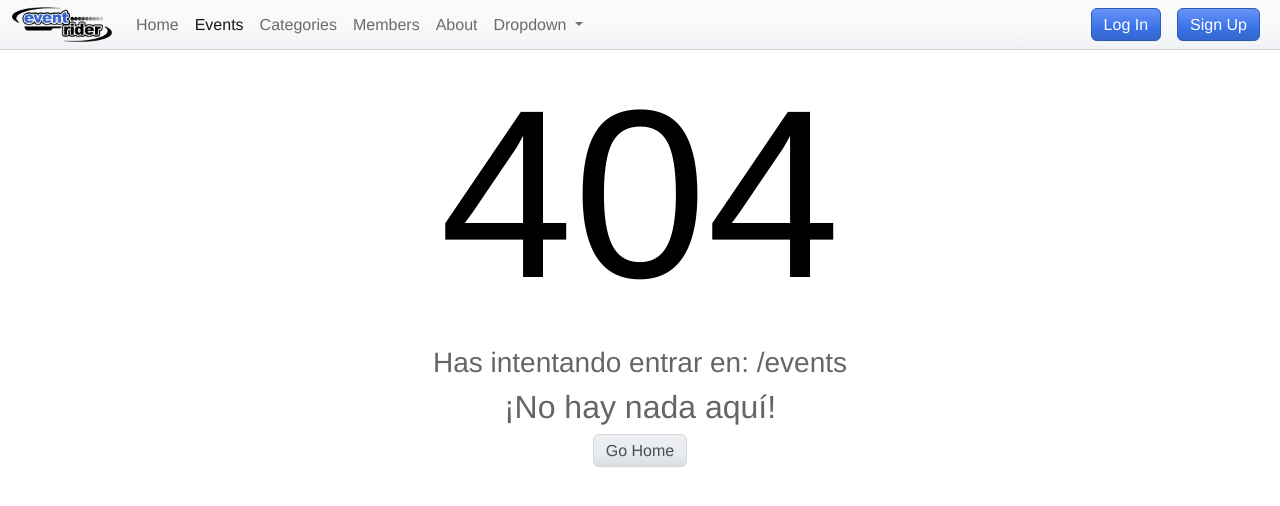
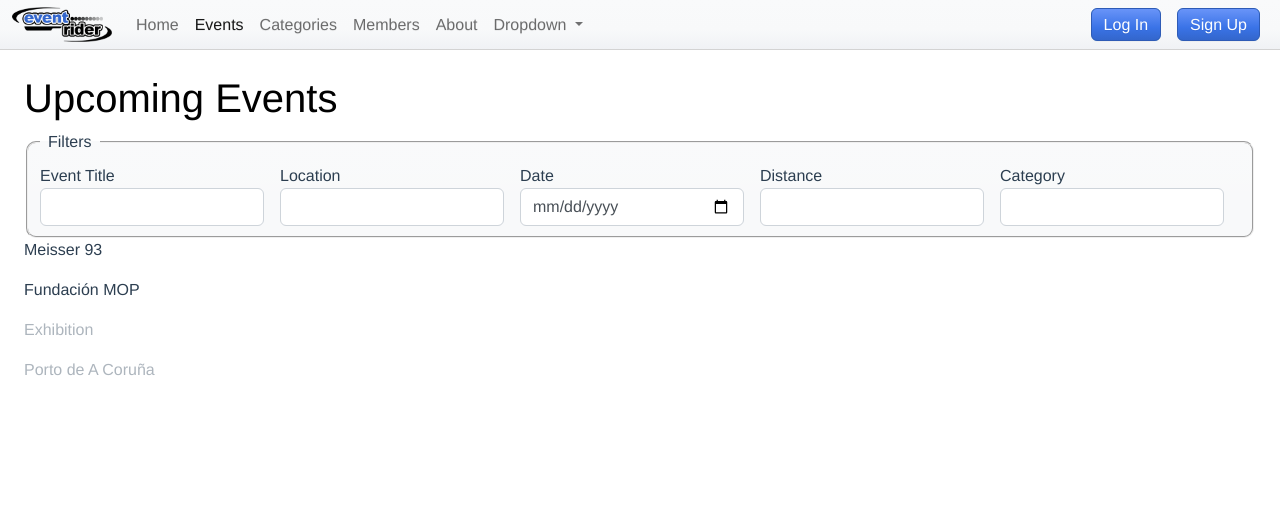
Before and after one commit to cristiancfm/event-rider-client, a Vue app: page /events in a window 1280 px wide. Before the commit this address had no page. Shown: the top 506 px of the page. Built offline with nearby package versions, Linux system fonts and the light colour scheme.

Commit message:
Added events page and filters

```diff
--- a/src/components/AppNavbar.vue
+++ b/src/components/AppNavbar.vue
@@ -1,5 +1,5 @@
 <template>
-  <nav class="navbar navbar-expand-lg bg-light p-0">
+  <nav class="navbar navbar-expand-md bg-light p-0">
     <div class="container-fluid">
       <router-link class="navbar-brand" to="/">
         <img
@@ -20,7 +20,7 @@
         <span class="navbar-toggler-icon"></span>
       </button>
       <div class="collapse navbar-collapse" id="navbarSupportedContent">
-        <ul class="navbar-nav me-auto mb-2 mb-lg-0">
+        <ul class="navbar-nav me-auto">
           <li class="nav-item">
             <router-link
               to="/"
--- /dev/null
+++ b/src/components/events/EventCard.vue
@@ -0,0 +1,14 @@
+<template>
+  <p>Meisser 93</p>
+  <p>Fundación MOP</p>
+  <p class="text-secondary">Exhibition</p>
+  <p class="text-secondary">Porto de A Coruña</p>
+</template>
+
+<script>
+export default {
+  name: "EventCard",
+};
+</script>
+
+<style scoped></style>
--- /dev/null
+++ b/src/components/events/EventFilters.vue
@@ -0,0 +1,54 @@
+<template>
+  <div>
+    <form>
+      <fieldset
+        class="reset-style bg-gradient bg-light"
+        style="border-radius: 10px"
+      >
+        <legend class="reset-style ps-2 pe-2">Filters</legend>
+        <div class="d-flex flex-wrap">
+          <div class="col me-3" style="min-width: 150px">
+            <label for="event-title" class="form-label m-0 mt-1">
+              Event Title
+            </label>
+            <input type="text" class="form-control" id="event-title" />
+          </div>
+          <div class="col me-3" style="min-width: 150px">
+            <label for="event-location" class="form-label m-0 mt-1">
+              Location
+            </label>
+            <input type="text" class="form-control" id="event-location" />
+          </div>
+          <div class="col me-3" style="min-width: 150px">
+            <label for="event-date" class="form-label m-0 mt-1">Date</label>
+            <input type="date" class="form-control" id="event-date" />
+          </div>
+          <div class="col me-3" style="min-width: 150px">
+            <label for="event-distance" class="form-label m-0 mt-1">
+              Distance
+            </label>
+            <select class="form-control" id="event-distance" />
+          </div>
+          <div class="col me-3" style="min-width: 150px">
+            <label for="event-category" class="form-label m-0 mt-1">
+              Category
+            </label>
+            <select class="form-control" id="event-category" />
+          </div>
+        </div>
+      </fieldset>
+    </form>
+  </div>
+</template>
+
+<script>
+export default {
+  name: "EventFilters",
+};
+</script>
+
+<style scoped>
+.reset-style {
+  all: revert;
+}
+</style>
--- a/src/router/index.js
+++ b/src/router/index.js
@@ -11,6 +11,7 @@ import LoginForm from "@/components/LoginForm.vue";
 import auth from "@/common/auth";
 import { getStore } from "@/common/store";
 import SignupForm from "@/components/SignupForm";
+import EventsView from "@/views/EventsView";
 
 const routes = [
   {
@@ -29,6 +30,12 @@ const routes = [
     path: "/",
     name: "home",
     component: HomeView,
+    meta: { public: true },
+  },
+  {
+    path: "/events",
+    name: "events",
+    component: EventsView,
     meta: { public: true },
   },
   {
--- /dev/null
+++ b/src/views/EventsView.vue
@@ -0,0 +1,18 @@
+<template>
+  <div class="text-start m-4">
+    <h1>Upcoming Events</h1>
+    <EventFilters />
+    <EventCard />
+  </div>
+</template>
+
+<script>
+import EventFilters from "@/components/events/EventFilters";
+import EventCard from "@/components/events/EventCard";
+export default {
+  name: "EventView",
+  components: { EventFilters, EventCard },
+};
+</script>
+
+<style scoped></style>
```
